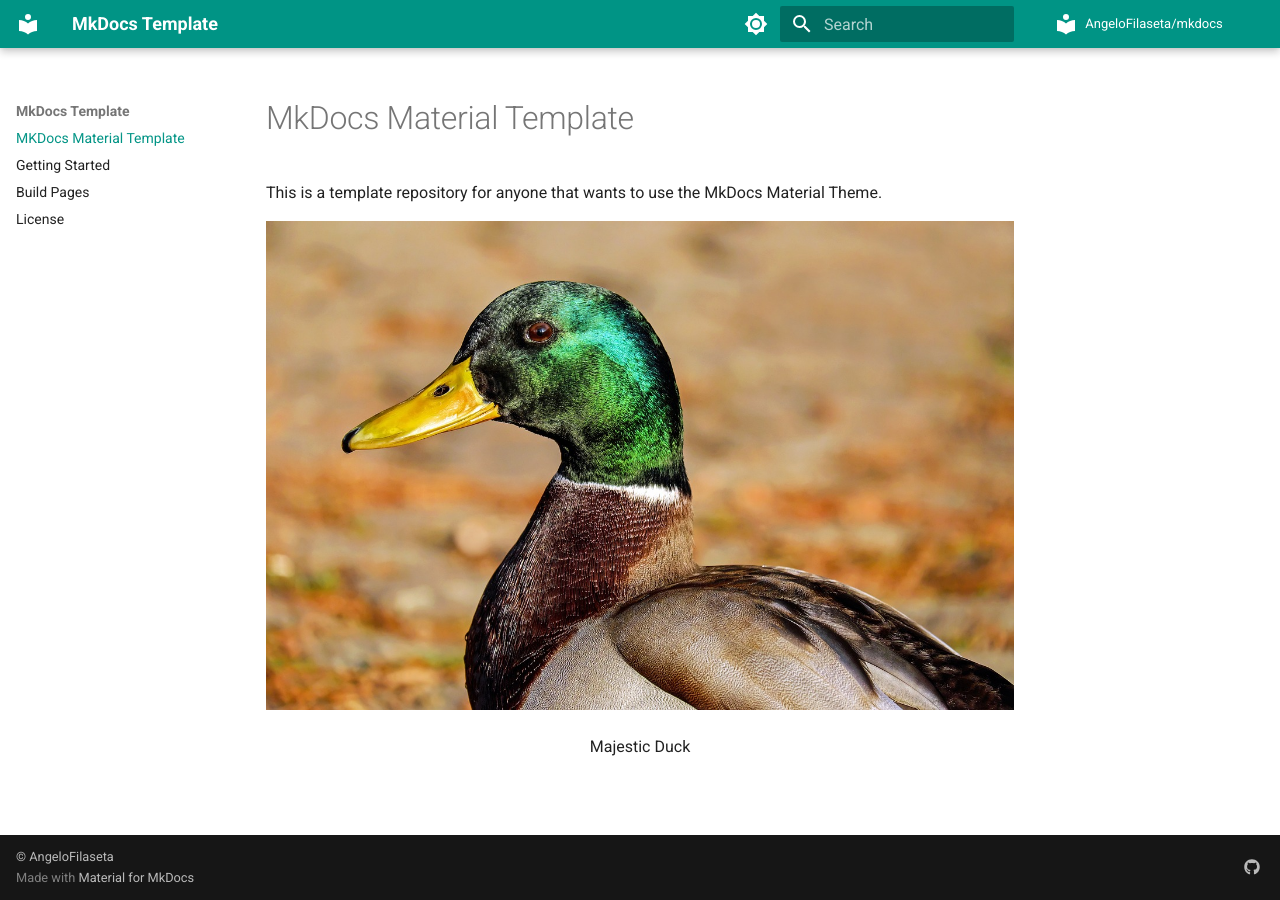
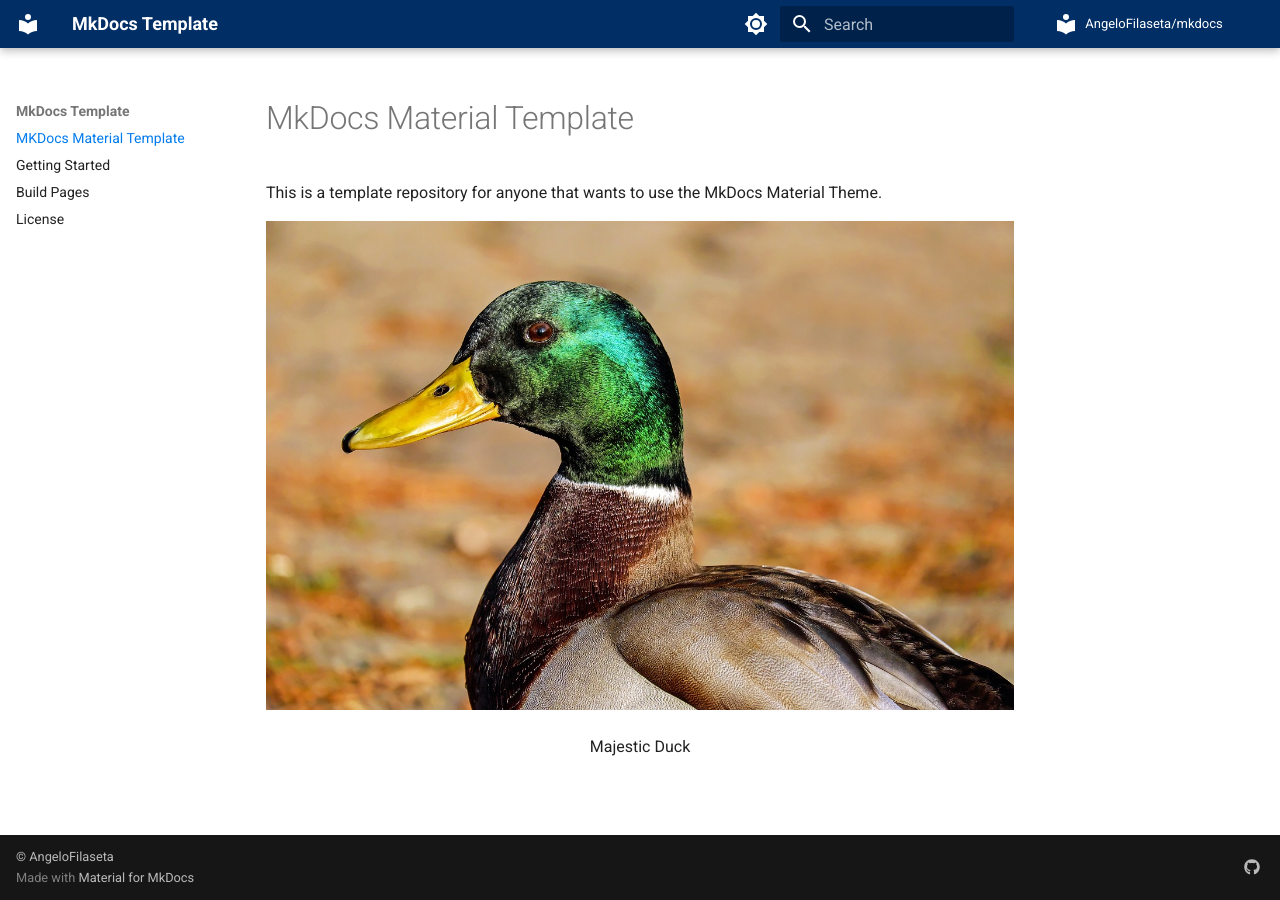
Before and after one commit to AngeloFilaseta/mkdocs-template, an MkDocs documentation site: the page built from docs/index.md, in a window 1280 px wide. Built offline with MkDocs 1.6.1 and Material for MkDocs 9.7.7, drawn with Linux system fonts in a browser that asks for light colours; comment, search, counter and statistics services are not loaded.

Commit message:
feat: add some css

```diff
--- a/docs/assets/css/extensions/custom.css
+++ b/docs/assets/css/extensions/custom.css
@@ -9,3 +9,24 @@
       left: 0.6rem;
     }
   }
+
+:root > * {
+--md-primary-fg-color: #012E65;
+--md-primary-fg-color--light: #00152e;
+--md-primary-fg-color--dark: #2562ac;
+--md-typeset-a-color: #007bee ;
+}
+
+#doc-toc * {
+border-color: var(--md-primary-fg-color) !important;
+}
+
+article h1,
+article h2,
+article h3 {
+border-color: var(--md-primary-fg-color)!important;
+}
+
+ol > li::marker {
+  font-weight: bold;
+}
--- a/mkdocs.yml
+++ b/mkdocs.yml
@@ -9,7 +9,7 @@ docs_dir: docs/
 
 repo_name: AngeloFilaseta/mkdocs
 
-repo_url: https://github.com/AngeloFilaseta/mkdocs
+repo_url: https://github.com/AngeloFilaseta/mkdocs-template
 
 nav:
   - Welcome: index.md
@@ -53,6 +53,8 @@ plugins:
   - search
   - with-pdf:
       cover_subtitle: Subtitle
+# - bibtex:
+#     bib_file: "./bibliography.bib"
   - section-index
   - literate-nav
 
--- a/requirements.txt
+++ b/requirements.txt
@@ -1,4 +1,6 @@
+mkdocs-bibtex==2.9.0
 mkdocs-material==9.1.14
 mkdocs-with-pdf==0.9.3
 mkdocs-literate-nav==0.6.0
 mkdocs-section-index==0.3.5
+setuptools==67.8.0
```
